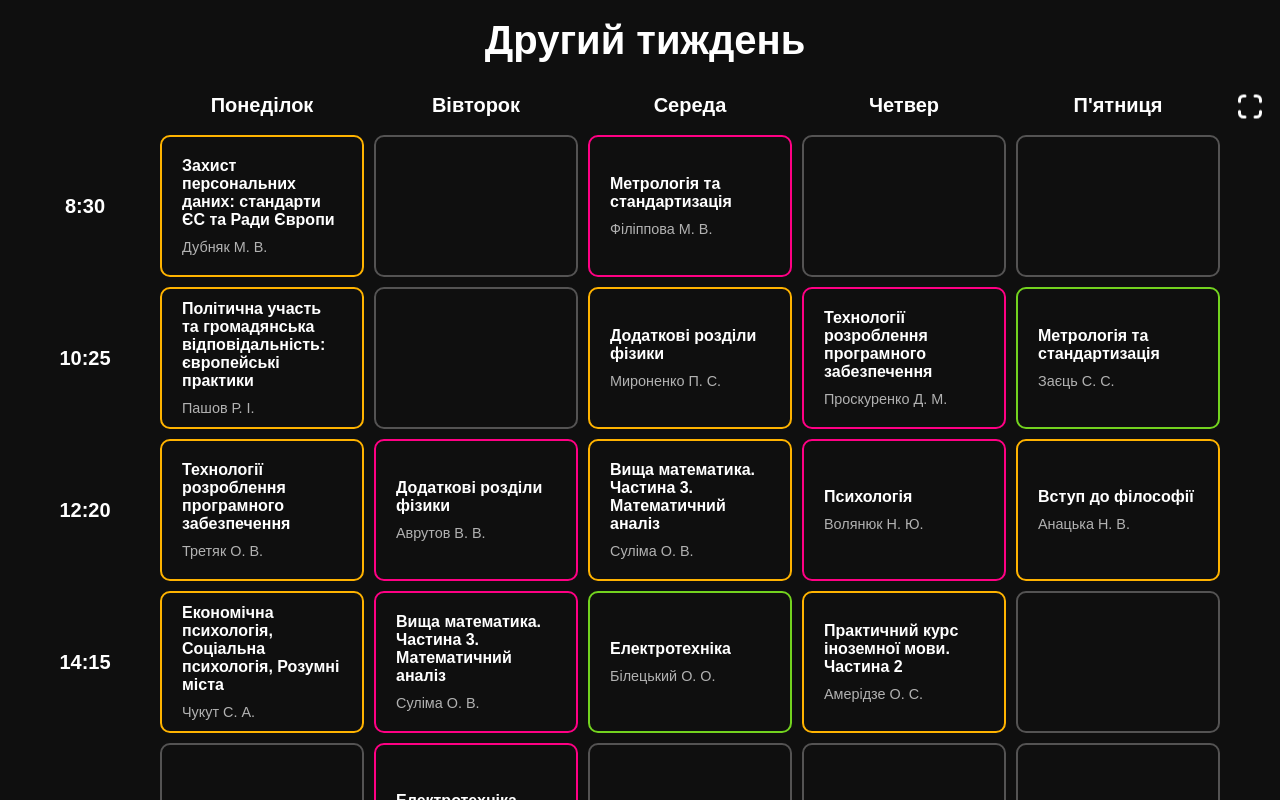
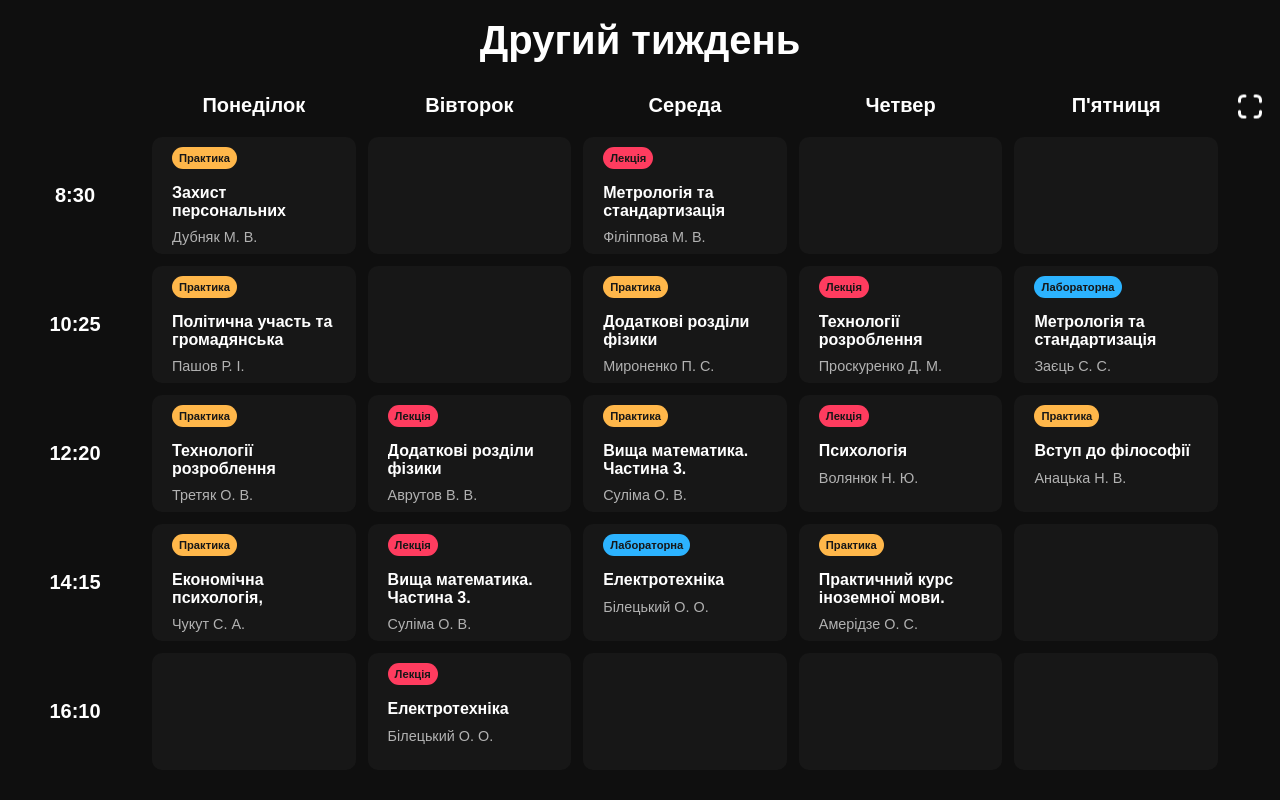
Before and after one commit to justrandomwords/kpi-schedule, a React (Create React App) app: page / in a window 1280 px wide. Built offline with nearby package versions, Linux system fonts and the light colour scheme.

Commit message:
change design, fix layout

```diff
--- a/src/Components/DaySchedule.js
+++ b/src/Components/DaySchedule.js
@@ -3,8 +3,9 @@ import lessonData from '../Data/lessonData';
 import lessonsType from '../Enums/lessonsType';
 import { WordDaysOfWeek } from '../Enums/DaysOfWeek';
 import './styles/day-schedule.css'
+import { useEffect } from 'react';
 
-function GetLessonInfo(lessonID) {
+function getLessonInfo(lessonID) {
   let lessonInfo;
 
   lessonData.forEach(lessonData => {
@@ -17,7 +18,7 @@ function GetLessonInfo(lessonID) {
   return lessonInfo
 }
 
-function GetCurrentLessonInfo(lessonType, lessonData) {
+function getCurrentLessonInfo(lessonType, lessonData) {
   let currentTeacher;
   let currentLink = '';
 
@@ -38,6 +39,10 @@ function GetCurrentLessonInfo(lessonType, lessonData) {
   return { teacher: currentTeacher, link: currentLink}
 }
 
+function isLessonRunning(week, day) {
+
+}
+
 export default function DaySchedule(props) {
   const todayDayOfWeek = new Date(Date.now()).getDay() - 1;
   const isSameDayOfWeek = todayDayOfWeek === props.index;
@@ -54,11 +59,12 @@ export default function DaySchedule(props) {
   }
 
   props.lessonSchedule[props.index].forEach(lesson => {
-    const lessonInfo = GetLessonInfo(lesson.id);
-    const currentLesson = GetCurrentLessonInfo(lesson.type, lessonData[lesson.id]);
+    const lessonInfo = getLessonInfo(lesson.id);
+    const currentLesson = getCurrentLessonInfo(lesson.type, lessonData[lesson.id]);
 
     lesson.number && schedule.splice(lesson.number, 1,
       <LessonCard
+        isActive={true}
         name={lessonInfo.name}
         teacher={currentLesson.teacher}
         type={lesson.type}
@@ -68,8 +74,6 @@ export default function DaySchedule(props) {
   })
 
   return (
-    <>
-      {schedule}
-    </>
+    <>{schedule}</>
   )
 }
--- a/src/Components/LessonCard.js
+++ b/src/Components/LessonCard.js
@@ -1,11 +1,18 @@
 import './styles/lesson-card.css'
+import { getTypeName } from "../Enums/lessonsType"
+import { useEffect, useRef } from 'react';
 
 export default function LessonCard(props) {
   return (
     <div className={`lesson-container ${props.type} ${props.lessonLink && 'has-link'}`}
     onClick={() => openLink(props.lessonLink)}>
-      <p className='lesson-name'>{props.name}</p>
-      <p className='lesson-teacher'>{props.teacher}</p>
+      <div className='lesson-statusbar'>
+        <p className='lesson-type'>{getTypeName(props.type)}</p>
+      </div>
+      <div className='text-container'>
+        <p className='lesson-name'>{props.name}</p>
+        <p className='lesson-teacher'>{props.teacher}</p>
+      </div>
     </div>
   )
 }
--- a/src/Components/ScheduleGrid.js
+++ b/src/Components/ScheduleGrid.js
@@ -2,11 +2,11 @@ import { NumberDaysOfWeek } from '../Enums/DaysOfWeek';
 import './styles/schedule-grid.css'
 import './styles/day-schedule.css'
 import DaySchedule from './DaySchedule';
-import { useState } from 'react';
+import { useEffect, useState } from 'react';
 
 export default function ScheduleGrid(props) {
   const [isFullSize, setIsFullSize] = useState(localStorage.getItem('isFullScreen') || false);
-  const [lessonContainerHeight, setLessonContainerHeight] = useState(110)
+  const [lessonContainerHeight, setLessonContainerHeight] = useState(20)
 
   const columnStyle = {
     gridTemplateRows: `40px repeat(5, minmax(${lessonContainerHeight}px, 1fr))`
--- a/src/Components/styles/colors.css
+++ b/src/Components/styles/colors.css
@@ -1,9 +1,11 @@
 :root {
   --background-color: rgb(15, 15, 15);
+  --background-card-color: rgb(23, 23, 23);
   --font-color: white;
   --font-dim-color: rgb(178, 178, 178);
   --border-color: rgb(84, 83, 83);
-  --lecture-color: rgb(255, 0, 132);
-  --practice-color: rgb(255, 179, 0);
-  --laboratory-color: rgb(115, 211, 31);
+  --lecture-color: rgb(255, 60, 95);
+  --practice-color: rgb(255, 183, 74);
+  --laboratory-color: rgb(44, 179, 255);
+  --online-color: rgb(0, 184, 0);
 }
--- a/src/Components/styles/lesson-card.css
+++ b/src/Components/styles/lesson-card.css
@@ -1,56 +1,92 @@
-.lesson-container > p {
+.lesson-container > * {
   margin: 5px;
 }
 
 .lesson-container {
+  --_lesson-color: var(--lesson-color, transparent);
+
   display: flex;
   flex-direction: column;
-  justify-content: center;
+  gap: 5px;
   width: 100%;
   height: 100%;
   box-sizing: border-box;
   padding: 5px 15px;
   border-radius: 10px;
-  border: 2px solid var(--border-color);
+  background-color: var(--background-card-color);
   color: var(--font-color);
+  overflow: hidden;
   transition: box-shadow 0.2s;
-  font-size: em;
+  container-type: inline-size;
+
+  &.lecture {
+    --lesson-color: var(--lecture-color);
   }
-.has-link{
+  &.practice {
+    --lesson-color: var(--practice-color);
+  }
+  &.laboratory {
+    --lesson-color: var(--laboratory-color);
+  }
+
+  &.highlighted {
+    border-color: white;
+  }
+
+  &.has-link{
     cursor: pointer;
   }
 
-.lesson-container.highlighted {
-  border-color: white;
+  .lesson-statusbar {
+    display: flex;
+    justify-content: space-between;
+    align-items: center;
+
+    .lesson-status {
+      font-size: 0.7rem;
+      font-weight: bold;
+
+      .lesson-status-dot {
+        color: var(--online-color);
+      }
     }
 
-.lesson-container.lecture {
-  border-color: var(--lecture-color);
+    .lesson-type {
+      display: inline-block;
+      font-size: 0.7rem;
+      font-weight: bold;
+      background-color: var(--_lesson-color);
+      color: var(--background-card-color);
+      border-radius: 100px;
+      padding: 5px 7px;
     }
-.lesson-container.lecture:hover {
-  box-shadow:0 0 20px var(--lecture-color);
-}
-
-.lesson-container.practice {
-  border-color: var(--practice-color);
-}
-.lesson-container.practice:hover {
-  box-shadow:0 0 20px var(--practice-color);
-}
-
-.lesson-container.laboratory {
-  border-color: var(--laboratory-color);
-}
-.lesson-container.laboratory:hover {
-  box-shadow:0 0 20px var(--laboratory-color);
   }
 
   .lesson-name {
     font-weight: bold;
     font-size: 1rem;
+    line-height: 1.1rem;
+    max-height: 2.2em;
+    overflow: hidden;
   }
 
   .lesson-teacher {
     color: var(--font-dim-color);
     font-size: 0.9rem;
   }
+
+  .text-container {
+    display: grid;
+    gap: 10px;
+  }
+
+  @container (max-width: 100px) {
+    .lesson-teacher {
+      display: none
+    }
+  }
+}
+
+.lesson-container:hover {
+  box-shadow:0 0 0 2px var(--_lesson-color);
+}
--- a/src/Components/styles/schedule-grid.css
+++ b/src/Components/styles/schedule-grid.css
@@ -1,43 +1,41 @@
 .schedule-container {
-  padding: 0 10px 0 20px;
-  height: 100%;
+  height: 86.5%;
+  padding: 0px 10px 7px 10px;
   box-sizing: border-box;
-
-  transition: padding 0.5s;
+  transition: padding 0.5s, height 0.5s;
 }
 
 .schedule-container.full {
-  padding: 0 10px 10px 0;
+  height: 100%;
 }
 
 .schedule--grid {
   display: flex;
   grid-template-columns: 40px repeat(5, 1fr) 40px;
-  justify-content: center;
-  align-items: center;
-  gap: 10px;
+  gap: 12px;
   width: 100%;
   height: 100%;
 }
 
 .schedule--column {
+  width: 100%;
   height: 100%;
   display: grid;
   /* grid-template-rows: 40px repeat(5, minmax(120px, 1fr)); js*/
-  gap: 10px;
+  gap: 12px;
 }
 .schedule--column.lesson {
   flex: 1;
 }
-.schedule--column.time-container {
+.time-container {
   width: 130px;
   transition: width 0.5s;
 }
-.schedule--column.time-container.full {
+.time-container.full {
   width: 40px;
 }
 
-.schedule--column.time-container > * {
+.time-container > * {
   display: flex;
   justify-content: center;
   align-items: center;
@@ -47,7 +45,7 @@
 
   transition: transform 0.5s;
 }
-.schedule--column.time-container.full > * {
+.time-container.full > * {
   transform: rotate(-90deg);
 }
 
--- a/src/Data/lessonData.js
+++ b/src/Data/lessonData.js
@@ -4,6 +4,7 @@ export default [
   {
     id: LessonsNames.Programing,
     name: 'Технології розроблення програмного забезпечення',
+    short_name: 'Прога',
     lecture : {
       teacher: 'Проскуренко Д. М.',
       link: 'https://zoom.us/j/5865682798?pwd=enZzaVBkR0ZKRDFZYTQranJsN2JSZz09'
@@ -16,6 +17,7 @@ export default [
   {
     id: LessonsNames.Math,
     name: 'Вища математика. Частина 3. Математичний аналіз',
+    short_name: 'Виш мат',
     lecture : {
       teacher: 'Суліма О. В.',
       link: 'https://us04web.zoom.us/j/7607703944?pwd=OVAyZ2N1aDViTkFVVVFqNnZZa1NPZz09'
@@ -44,6 +46,7 @@ export default [
   {
     id: LessonsNames.Physics,
     name: 'Додаткові розділи фізики',
+    short_name: 'Фізика',
     lecture : {
       teacher: 'Аврутов В. В.',
       link: 'https://us04web.zoom.us/j/79338455238?pwd=AnLdhYROh41MF2bnmoUy1ozMdAv21a.1'
@@ -56,6 +59,7 @@ export default [
   {
     id: LessonsNames.Metrology,
     name: 'Метрологія та стандартизація',
+    short_name: 'Метрологія',
     lecture : {
       teacher: 'Філіппова М. В.',
       link: 'https://us02web.zoom.us/j/81058767361?pwd=RW5qaEZ2MnJmSEFrTzRZTHRQREkvUT09'
@@ -72,6 +76,7 @@ export default [
   {
     id: LessonsNames.English,
     name: 'Практичний курс іноземної мови. Частина 2',
+    short_name: 'Інгліш',
     lecture : {
       teacher: 'Амерідзе О. С.',
       link: 'https://us05web.zoom.us/j/5079965781?pwd=RnNacjJTN0Jtd2FBaElySkpLWXhodz09'
@@ -84,6 +89,7 @@ export default [
   {
     id: LessonsNames.Philosophy,
     name: 'Вступ до філософії',
+    short_name: 'Філософія',
     lecture : {
       teacher: ' Анацька Н. В.',
       link: 'https://zoom.us/j/5085474915?pwd=SmdNNXpqTzVyay9UZHBwb0xPYzFFZz09'
@@ -97,6 +103,7 @@ export default [
   {
     id: LessonsNames.PoliticalParticipation,
     name: 'Політична участь та громадянська відповідальність: європейські практики',
+    short_name: 'Політ участь',
     lecture : {
       teacher: 'Шкурат І. В.',
       link: 'https://zoom.us/j/5439919039?pwd=Um8wWHV4ZjZpallCWkpVQ08wZGNzdz09'
@@ -108,6 +115,7 @@ export default [
   {
     id: LessonsNames.SmartCities,
     name: 'Економічна психологія, Соціальна психологія, Розумні міста',
+    short_name: 'Розумні міста',
     lecture : {
       teacher: 'Чукут С. А.',
       link: 'https://zoom.us/j/5439919039?pwd=Um8wWHV4ZjZpallCWkpVQ08wZGNzdz09'
@@ -131,6 +139,7 @@ export default [
   {
     id: LessonsNames.DataProtection,
     name: 'Захист персональних даних: стандарти ЄС та Ради Європи',
+    short_name: 'Захист даних',
     lecture : {
     },
     practice: {
--- a/src/Enums/lessonsType.js
+++ b/src/Enums/lessonsType.js
@@ -1,5 +1,24 @@
-export default {
+const lessonType = {
   lecture: 'lecture',
   practice: 'practice',
   laboratory: 'laboratory'
 }
+
+export function getTypeName(curentLessonType) {
+  let typeName
+  switch(curentLessonType) {
+    case lessonType.lecture:
+      typeName = 'Лекція'
+      break;
+    case lessonType.practice:
+      typeName = 'Практика'
+      break;
+    case lessonType.laboratory:
+      typeName = 'Лабораторна'
+      break;
+  }
+
+  return typeName;
+}
+
+export default lessonType;
```
Lines whose indentation alone changed are shown as unchanged.
